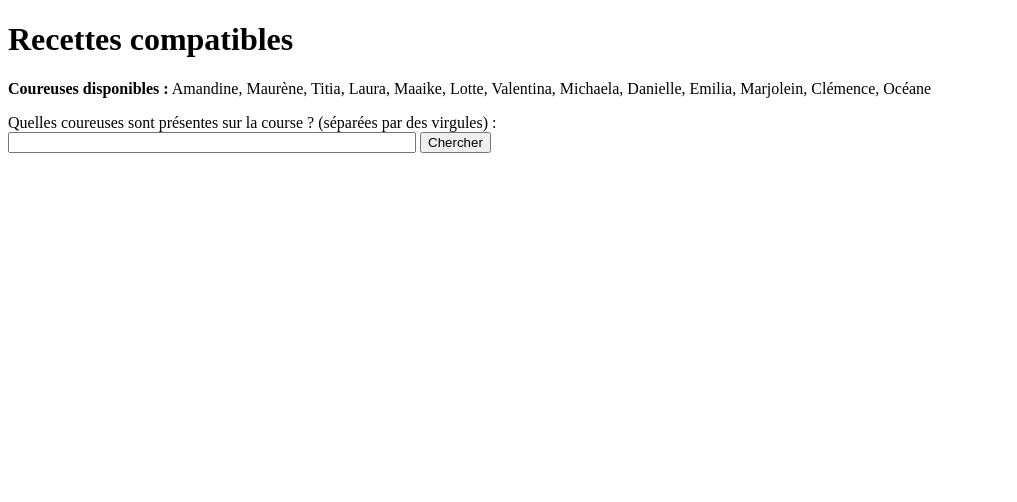
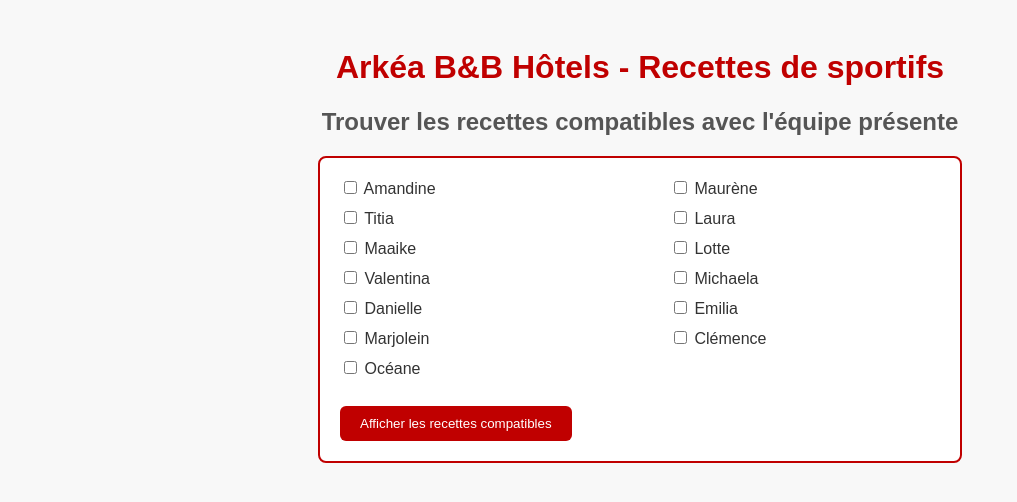
Before and after one commit to oce7412/collations, a Flask app: page / in a window 1280 px wide. Shown: the top 502 px of the page, without its empty margins (0-1017 px from the left). Run offline with Flask 3, Linux system fonts and the light colour scheme.

Commit message:
Interface avec cases à cocher + style

```diff
--- a/app.py
+++ b/app.py
@@ -50,8 +50,7 @@ recettes = {
 def home():
     recettes_trouvees = None
     if request.method == "POST":
-        noms = request.form["athletes"]
-        presents = [nom.strip() for nom in noms.split(",") if nom.strip()]
+        presents = request.form.getlist("athletes")
         blacklist = set()
         for nom in presents:
             blacklist |= athletes.get(nom, set())
--- a/templates/index.html
+++ b/templates/index.html
@@ -2,17 +2,83 @@
 <html lang="fr">
 <head>
     <meta charset="UTF-8" />
-    <title>Recettes compatibles</title>
+    <title>Arkéa B&B Hôtels - Recettes</title>
+    <style>
+        body {
+            font-family: Arial, sans-serif;
+            background-color: #f8f8f8;
+            color: #333;
+            padding: 20px;
+        }
+
+        h1 {
+            color: #c00000;
+            text-align: center;
+        }
+
+        h2 {
+            color: #555;
+            text-align: center;
+        }
+
+        form {
+            background-color: #fff;
+            border: 2px solid #c00000;
+            padding: 20px;
+            border-radius: 8px;
+            max-width: 600px;
+            margin: 20px auto;
+        }
+
+        .checkbox-group {
+            display: flex;
+            flex-wrap: wrap;
+            justify-content: space-between;
+        }
+
+        .checkbox-group label {
+            width: 45%;
+            margin-bottom: 10px;
+        }
+
+        button {
+            background-color: #c00000;
+            color: white;
+            padding: 10px 20px;
+            border: none;
+            border-radius: 6px;
+            cursor: pointer;
+        }
+
+        button:hover {
+            background-color: #a00000;
+        }
+
+        ul {
+            max-width: 600px;
+            margin: auto;
+        }
+
+        li {
+            background-color: #eee;
+            padding: 10px;
+            margin-bottom: 5px;
+            border-left: 4px solid #c00000;
+        }
+    </style>
 </head>
 <body>
-    <h1>Recettes compatibles</h1>
-
-    <p><strong>Coureuses disponibles :</strong> {{ tous_athletes | join(", ") }}</p>
+    <h1>Arkéa B&B Hôtels - Recettes de sportifs</h1>
+    <h2>Trouver les recettes compatibles avec l'équipe présente</h2>
 
     <form method="post">
-        <label>Quelles coureuses sont présentes sur la course ? (séparées par des virgules) :</label><br />
-        <input type="text" name="athletes" style="width: 400px;" required />
-        <button type="submit">Chercher</button>
+        <div class="checkbox-group">
+            {% for nom in tous_athletes %}
+                <label><input type="checkbox" name="athletes" value="{{ nom }}"> {{ nom }}</label>
+            {% endfor %}
+        </div>
+        <br>
+        <button type="submit">Afficher les recettes compatibles</button>
     </form>
 
     {% if recettes is not none %}
@@ -24,7 +90,7 @@
                 {% endfor %}
             </ul>
         {% else %}
-            <p>Aucune recette compatible trouvée.</p>
+            <p style="text-align:center;">Aucune recette compatible trouvée.</p>
         {% endif %}
     {% endif %}
 </body>
```
